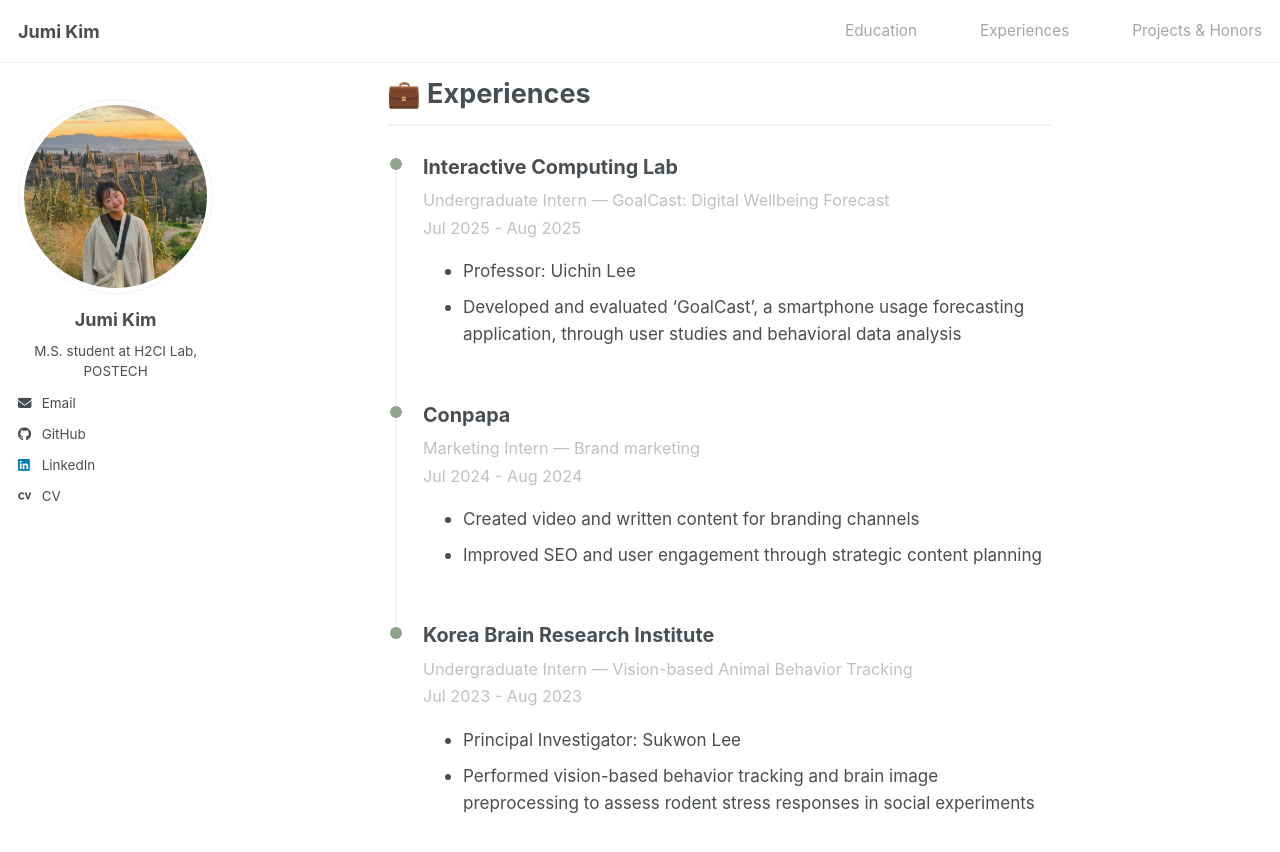
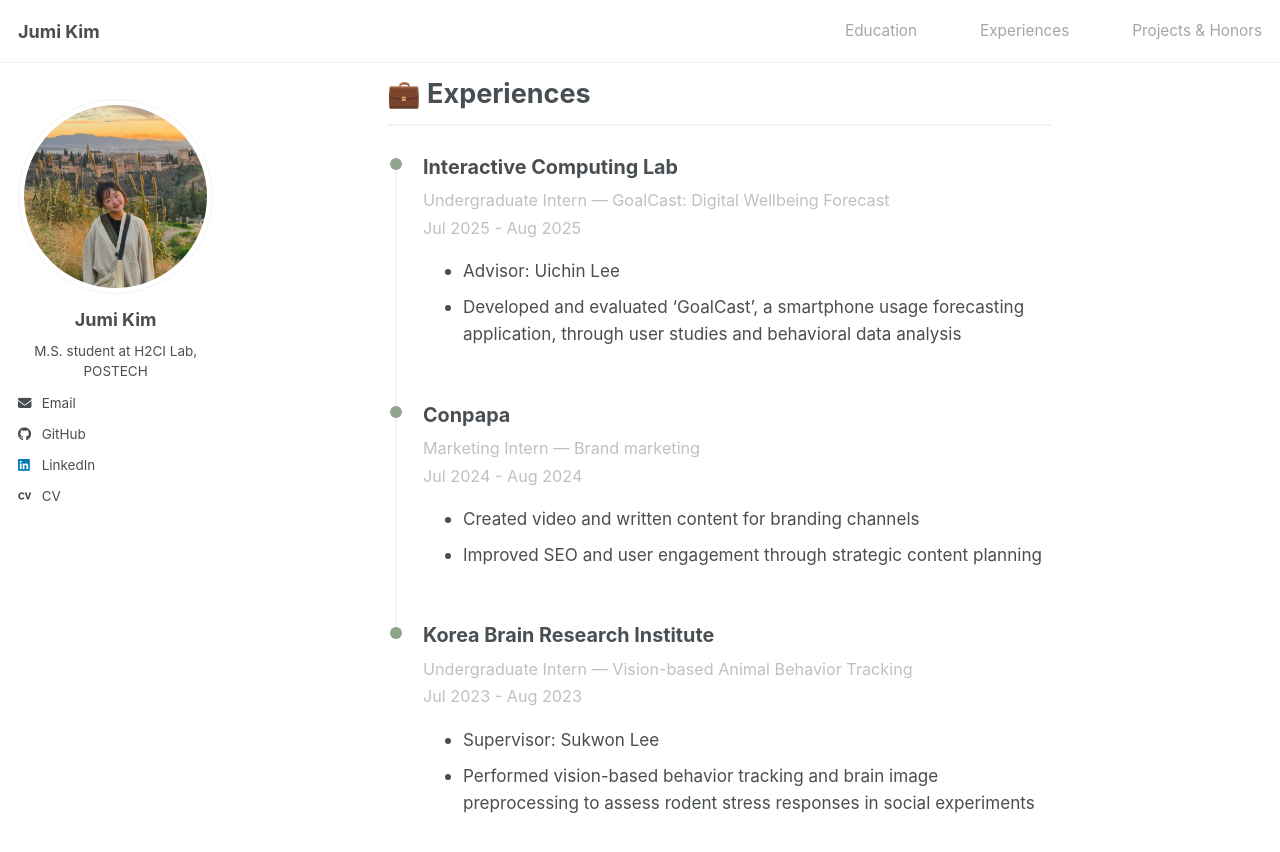
Before and after one commit to jglosa/jglosa.github.io, a Jekyll site: the page built from _pages/about.md, in a window 1280 px wide and 900 px high, scrolled down 788 px. Shown: the top 852 px of the window. Built offline with Jekyll 4.4.1, drawn with Linux system fonts in a browser that asks for light colours; some web fonts are replaced; a script bundle is joined from its source files by our own code; library files that are not in the unit come from our copies.

Commit message:
change cv

```diff
--- a/_pages/about.md
+++ b/_pages/about.md
@@ -31,7 +31,7 @@ experiences:
     date: "Jul 2025 - Aug 2025"
     project: "GoalCast: Digital Wellbeing Forecast"
     description: |
-      * Professor: Uichin Lee
+      * Advisor: Uichin Lee
       * Developed and evaluated 'GoalCast', a smartphone usage forecasting application, through user studies and behavioral data analysis
 
   - company: "Conpapa"
@@ -47,7 +47,7 @@ experiences:
     project: "Vision-based Animal Behavior Tracking"
     date: "Jul 2023 - Aug 2023"
     description: |
-      * Principal Investigator: Sukwon Lee
+      * Supervisor: Sukwon Lee
       * Performed vision-based behavior tracking and brain image preprocessing to assess rodent stress responses in social experiments
 
 research_projects:
```
Also changed, not shown: 1 other file.
